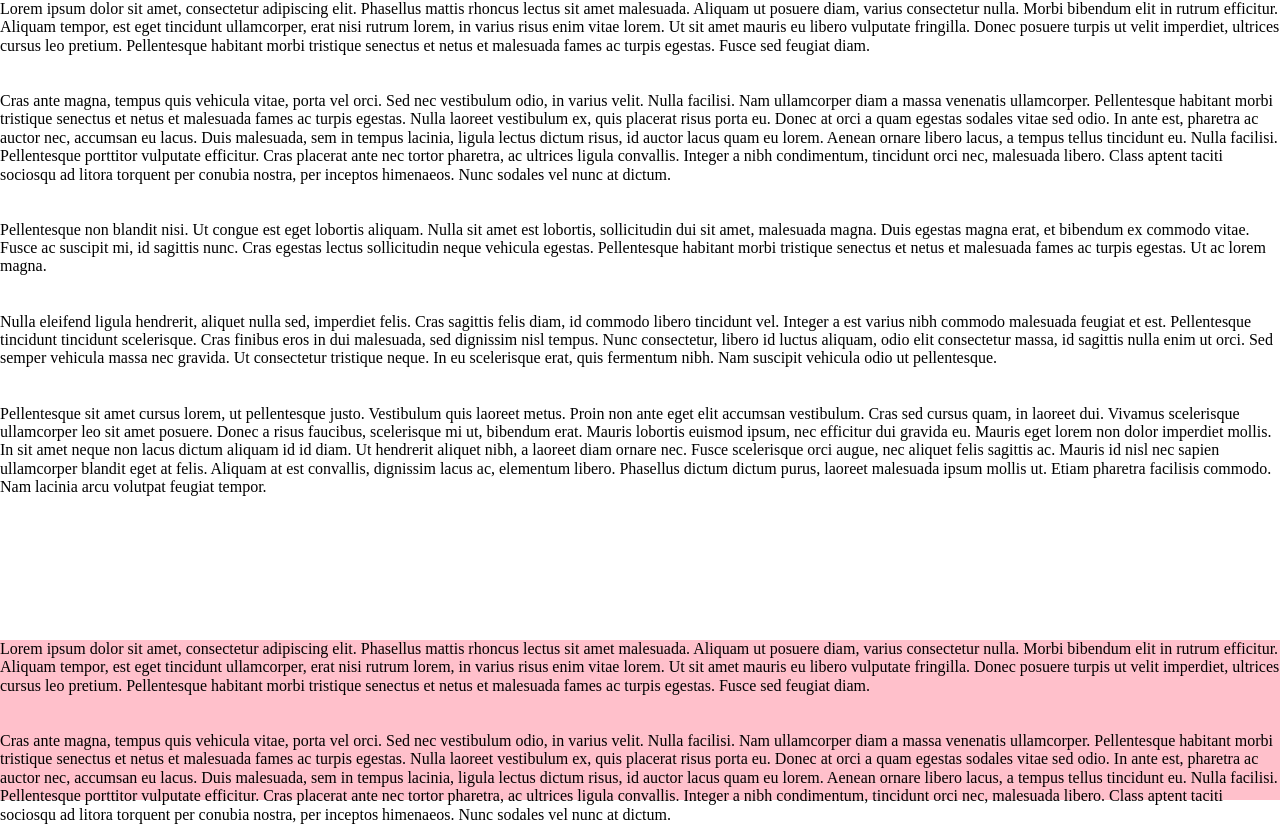
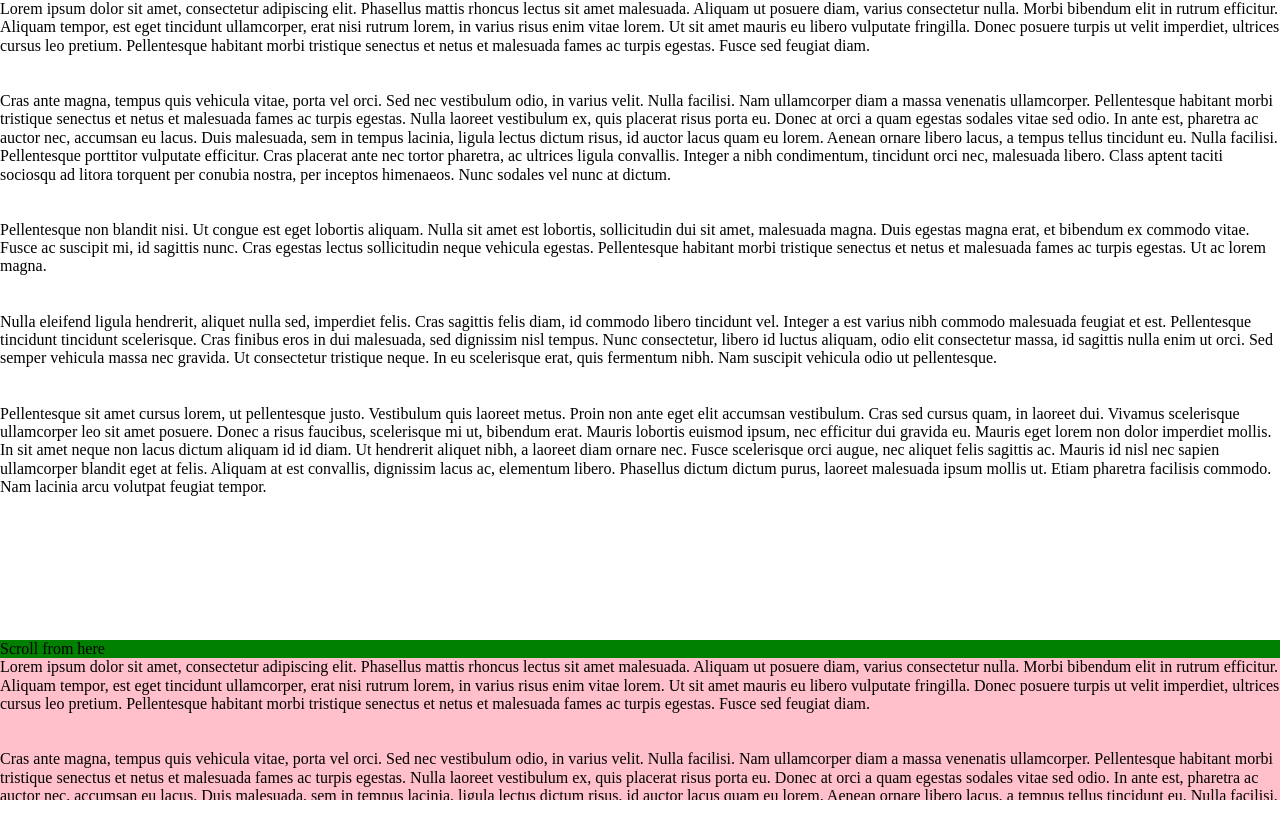
Before and after one commit to Mandelag/desain-gratis, a Next.js app: page /bs in a window 1280 px wide. Shown: the top 826 px of the page. After the commit the page ends 800 px from the top, so only its background shows below. Built offline with nearby package versions, Linux system fonts and the light colour scheme.

Commit message:
ratiowati

```diff
--- a/pages/bs.tsx
+++ b/pages/bs.tsx
@@ -30,7 +30,10 @@ const BottomSheetDemo = () => {
             Pellentesque sit amet cursus lorem, ut pellentesque justo. Vestibulum quis laoreet metus. Proin non ante eget elit accumsan vestibulum. Cras sed cursus quam, in laoreet dui. Vivamus scelerisque ullamcorper leo sit amet posuere. Donec a risus faucibus, scelerisque mi ut, bibendum erat. Mauris lobortis euismod ipsum, nec efficitur dui gravida eu. Mauris eget lorem non dolor imperdiet mollis. In sit amet neque non lacus dictum aliquam id id diam. Ut hendrerit aliquet nibh, a laoreet diam ornare nec. Fusce scelerisque orci augue, nec aliquet felis sagittis ac. Mauris id nisl nec sapien ullamcorper blandit eget at felis. Aliquam at est convallis, dignissim lacus ac, elementum libero. Phasellus dictum dictum purus, laoreet malesuada ipsum mollis ut. Etiam pharetra facilisis commodo. Nam lacinia arcu volutpat feugiat tempor.
             <br /><br /><br />
         </main>
-        <div style={{height: '20vh', width:'100%', backgroundColor: 'pink'}}>
+        <div style={{height: '20vh', width:'100%', overflowY: 'scroll', backgroundColor: 'pink'}}>
+            <div style={{width:'100%', backgroundColor: 'green'}}>
+                Scroll from here
+            </div>
             Lorem ipsum dolor sit amet, consectetur adipiscing elit. Phasellus mattis rhoncus lectus sit amet malesuada. Aliquam ut posuere diam, varius consectetur nulla. Morbi bibendum elit in rutrum efficitur. Aliquam tempor, est eget tincidunt ullamcorper, erat nisi rutrum lorem, in varius risus enim vitae lorem. Ut sit amet mauris eu libero vulputate fringilla. Donec posuere turpis ut velit imperdiet, ultrices cursus leo pretium. Pellentesque habitant morbi tristique senectus et netus et malesuada fames ac turpis egestas. Fusce sed feugiat diam.
             <br /><br /><br />
             Cras ante magna, tempus quis vehicula vitae, porta vel orci. Sed nec vestibulum odio, in varius velit. Nulla facilisi. Nam ullamcorper diam a massa venenatis ullamcorper. Pellentesque habitant morbi tristique senectus et netus et malesuada fames ac turpis egestas. Nulla laoreet vestibulum ex, quis placerat risus porta eu. Donec at orci a quam egestas sodales vitae sed odio. In ante est, pharetra ac auctor nec, accumsan eu lacus. Duis malesuada, sem in tempus lacinia, ligula lectus dictum risus, id auctor lacus quam eu lorem. Aenean ornare libero lacus, a tempus tellus tincidunt eu. Nulla facilisi. Pellentesque porttitor vulputate efficitur. Cras placerat ante nec tortor pharetra, ac ultrices ligula convallis. Integer a nibh condimentum, tincidunt orci nec, malesuada libero. Class aptent taciti sociosqu ad litora torquent per conubia nostra, per inceptos himenaeos. Nunc sodales vel nunc at dictum.
```
